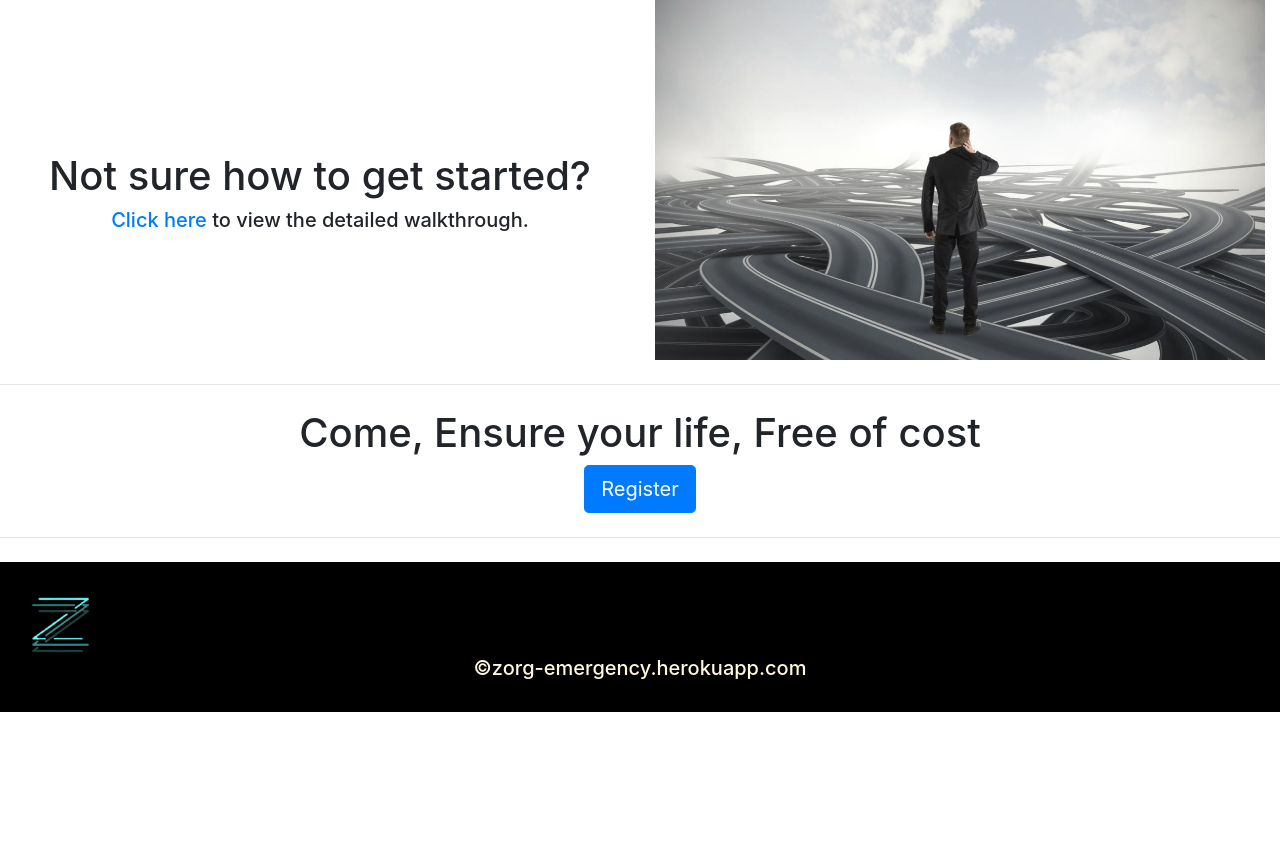
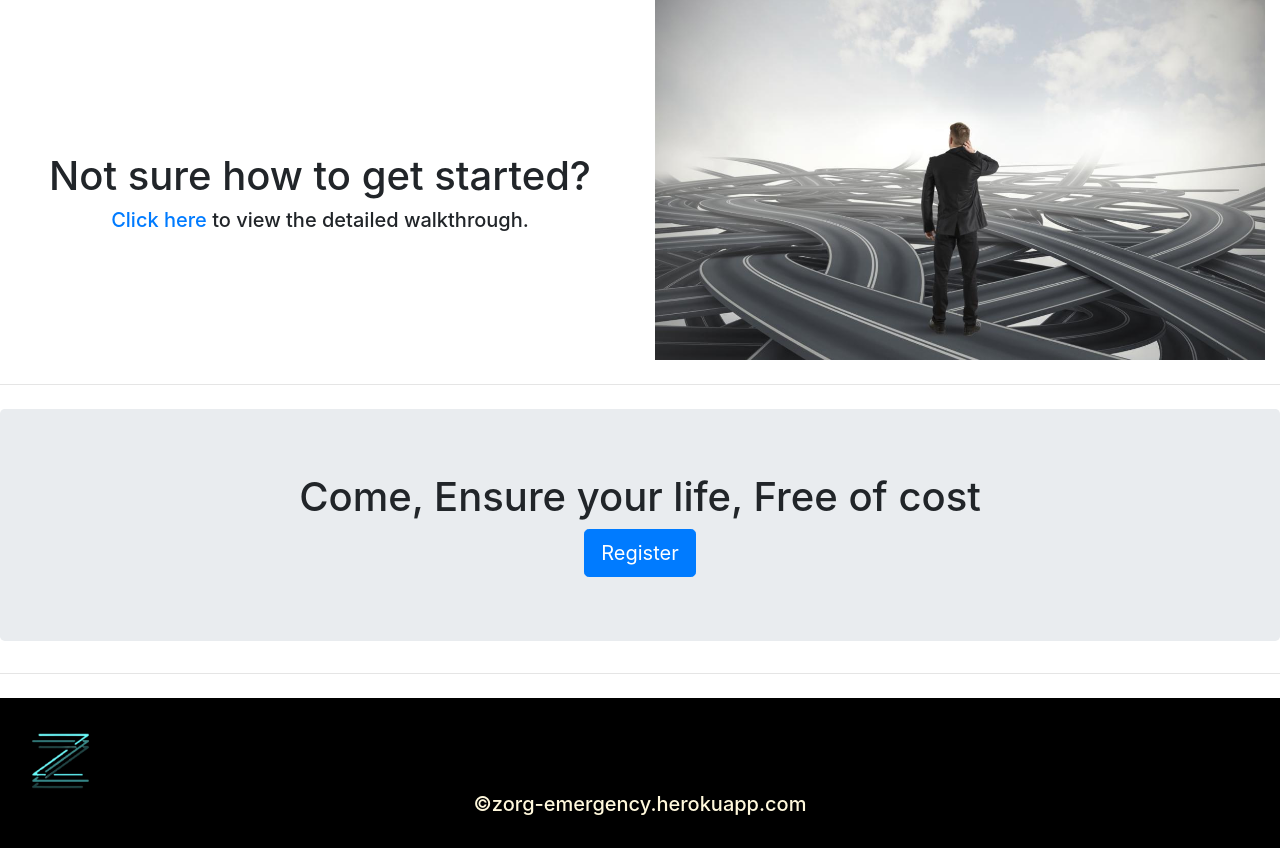
Before and after one commit to arjunqwerty/Zorg-V3, a Flask app: page / in a window 1280 px wide. Shown: the part 2158-3006 px from the top of the page. Before the commit the page ends 2870 px from the top, so only its background shows below. Run offline with Flask 2, Linux system fonts and the light colour scheme; some libraries are stand-ins or nearby versions.

Commit message:
minor optimisations

```diff
--- a/templates/index.html
+++ b/templates/index.html
@@ -126,7 +126,7 @@
 	<hr class="my-4">
 
 	<div class="container-fluid padding">
-		<div class="row welcome text-center">
+		<div class="row jumbotron text-center">
 			<div class="col-12">
 				<h1 class="display-5">Come, Ensure your life, Free of cost</h1>
 			</div>
```
